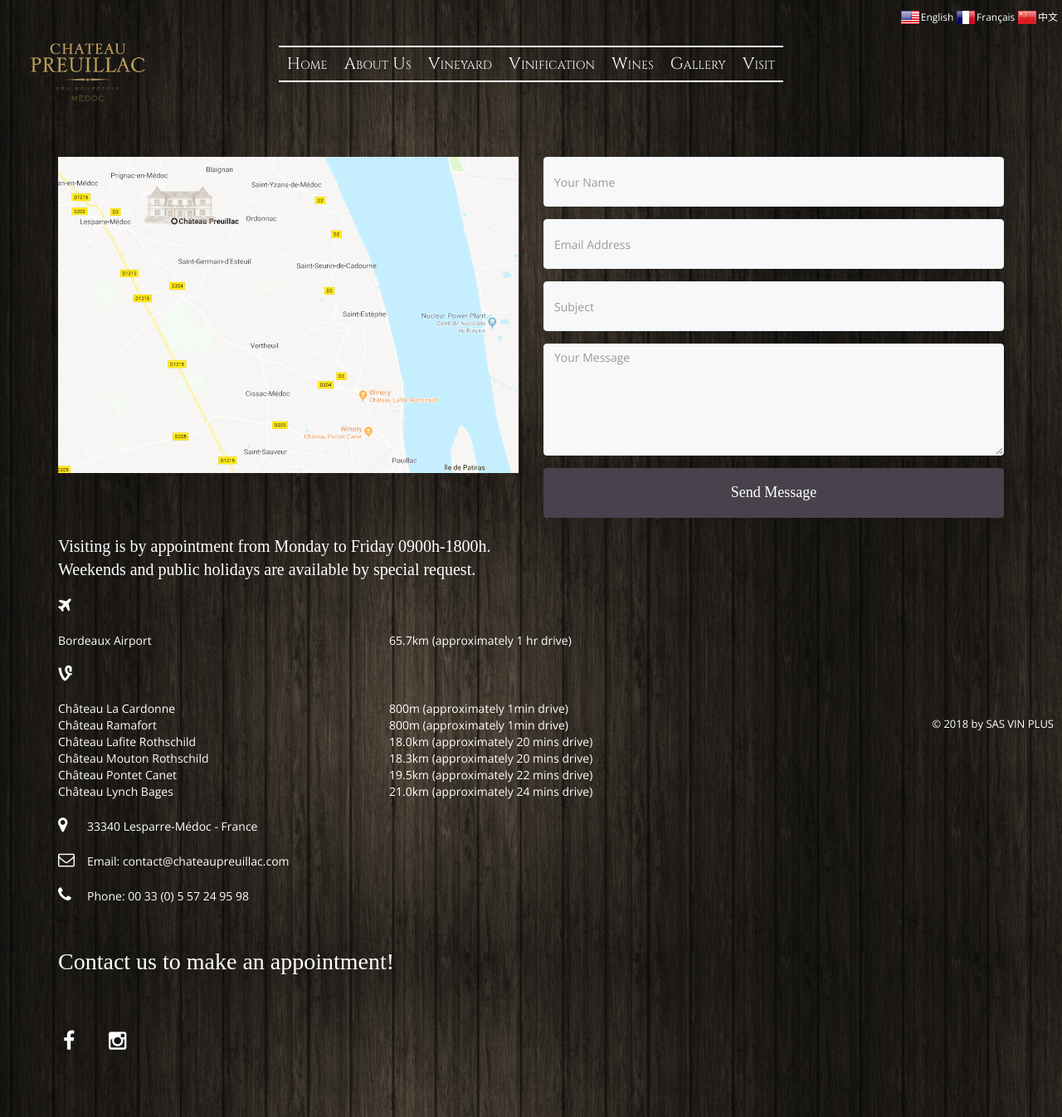
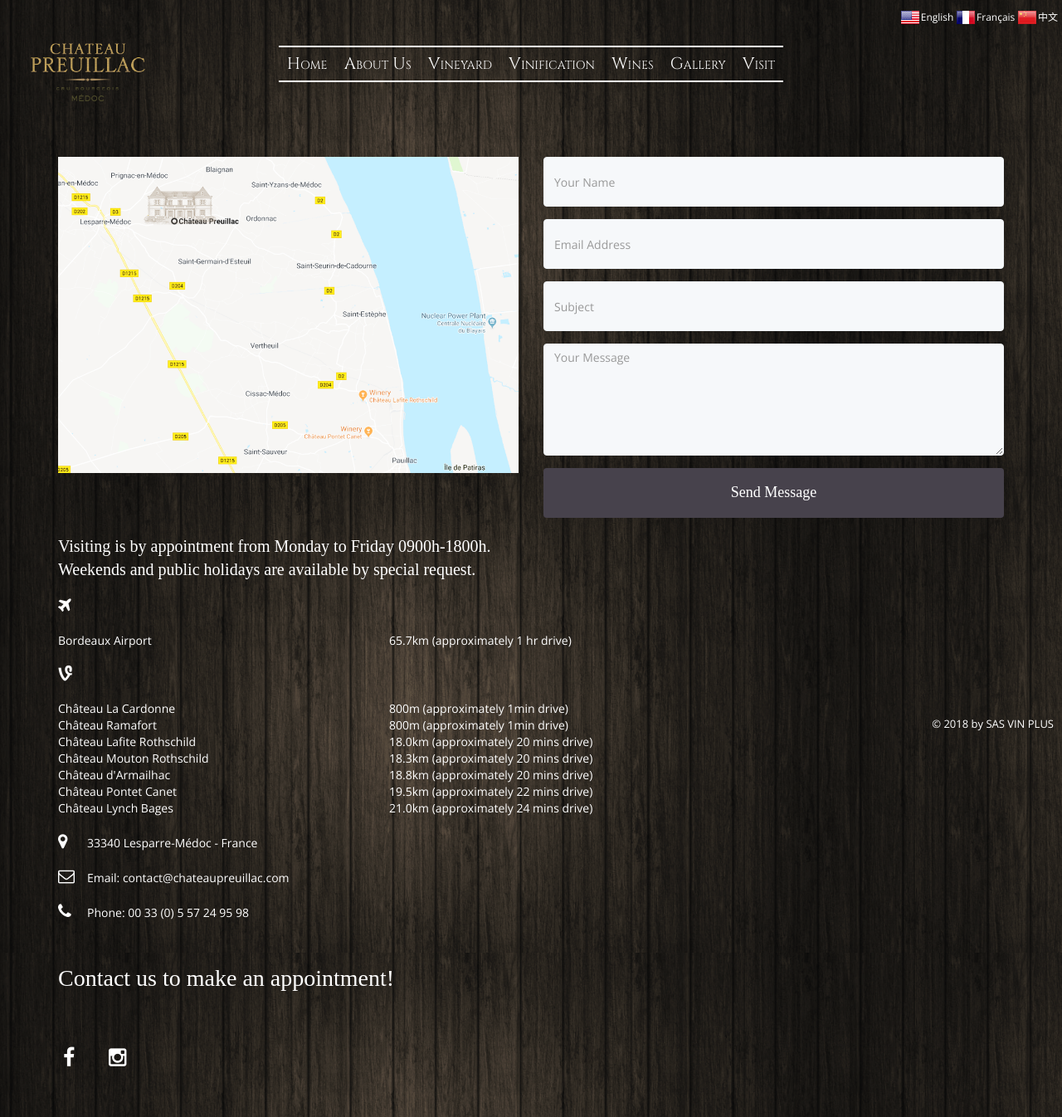
Before and after one commit to lyenchen/preuillac, a Jekyll site: the page built from contact.html, in a window 1280 px wide. Shown: the whole page at 83% size. Built offline with Jekyll 4.4.1, drawn with Linux system fonts in a browser that asks for light colours; nearby versions of some CDN libraries; some web fonts are replaced; comment, search, counter and statistics services are not loaded.

Commit message:
20190211

```diff
--- a/_includes/contact-info.html
+++ b/_includes/contact-info.html
@@ -36,6 +36,10 @@
         <td width="65%">18.3km (approximately 20 mins drive)</td>
       </tr>
       <tr>
+        <td width="35%">Château d'Armailhac</td>
+        <td width="65%">18.8km (approximately 20 mins drive)</td>
+      </tr>
+      <tr>
         <td width="35%">Château Pontet Canet</td>
         <td width="65%">19.5km (approximately 22 mins drive)</td>
       </tr>
--- a/_includes/our-team.html
+++ b/_includes/our-team.html
@@ -85,7 +85,7 @@
     <div class="section-title">
       <h3>Nathalie Billard</h3>
       <h4>Cellar Master</h4>
-      <p>A Master of wine with at least 20 years of winemaking experience in different countries and appellations, including California, South of France, Bordeaux etc. Here in Château Preuillac, Nathalie plans and organizes the work of the team, be it at the vineyard or in the cellar. She also works very closely with all of the subcontractors and consultants.</p>
+      <p>A <i>Master of wine</i> with at least 20 years of winemaking experience in different countries and appellations, including California, South of France, Bordeaux etc. Here in Château Preuillac, Nathalie plans and organizes the work of the team, be it at the vineyard or in the cellar. She also works very closely with all of the subcontractors and consultants.</p>
       <p>Nathalie aims to crafting wines that are delicate and with elegance but still showing aspects of fruit concentration and its terroir. Above all, it is also important for her in maintaining balance of the wines. This truly reflects her meticulous attention to details and her dedication in winemaking.</p>
     </div>
   </div>
--- a/css/responsive.css
+++ b/css/responsive.css
@@ -77,12 +77,12 @@
     width: 68%;
   }
   footer .navbar-default .navbar-nav li a {
-    color: #494949;
+    color: #FFFFFF;
     padding: 10px 10px;
     font-size: 15px;
   }
   footer .navbar-default .navbar-nav li a:hover {
-    color: #000;
+    color: #FFFFFF;
   }
   /*---------------------------------------------
 					Index Close
--- a/css/style.css
+++ b/css/style.css
@@ -754,7 +754,7 @@
   height: 60px;
   background: #47424C;
   border: none;
-  color: #fff;
+  color: #FFFFFF;
   font-family: 'Cormorant', serif;
   font-size: 18px;
 }
@@ -833,7 +833,7 @@
   text-align: center;
 }
 .heading h2 {
-  color: #000;
+  color: #FFFFFF;
   font-size: 30px;
   line-height: 40px;
   font-weight: 400;
@@ -841,7 +841,7 @@
 .heading p {
   font-size: 18px;
   line-height: 40px;
-  color: #292929;
+  color: #FFFFFF;
   font-weight: 300;
 }
 /*---------------------------*/
```
Also changed, not shown: other parts of _includes/our-team.html (+1 -1 lines).
